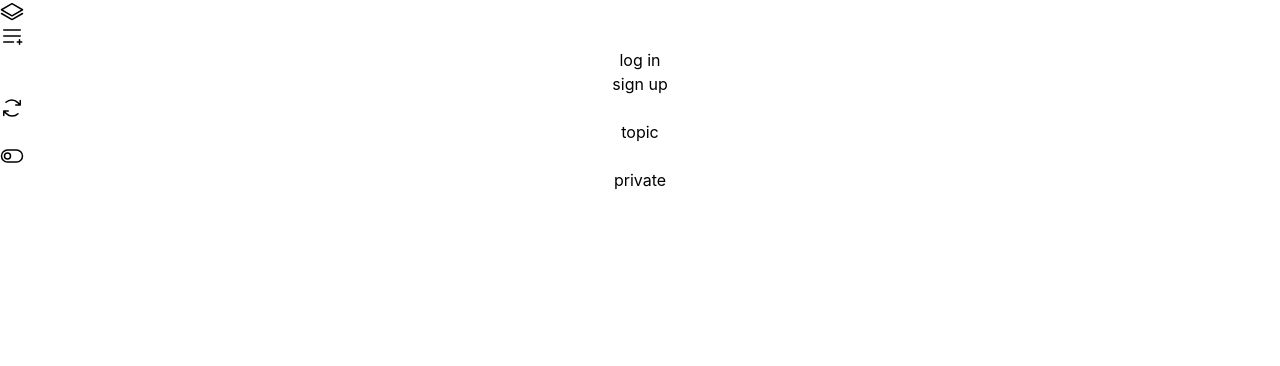
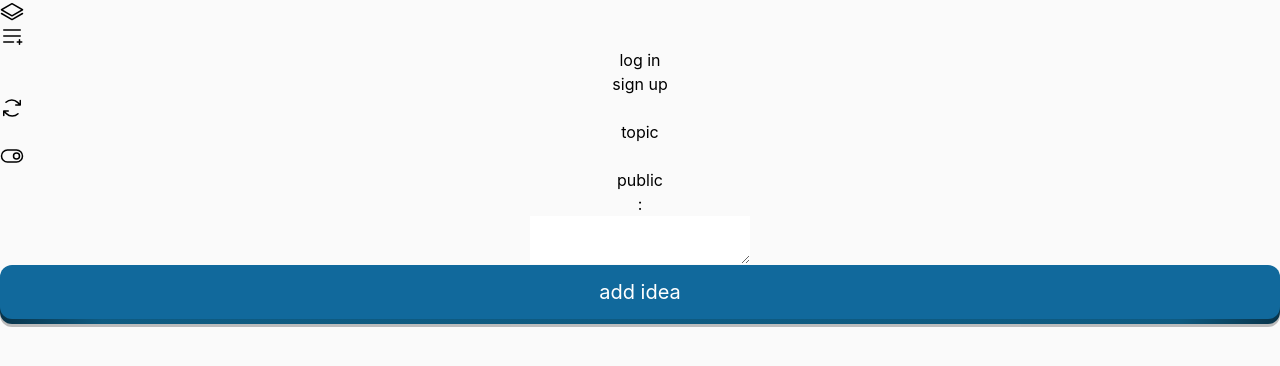
Before and after one commit to josephrmartinez/nineideasfrontend, a React (Vite) app: page / in a window 1280 px wide. Both pictures are taken after a click on the icon 12 px from the left and 156 px from the top of the page. Shown: the top 366 px of the page. Built offline with nearby package versions, Linux system fonts and the light colour scheme.

Commit message:
Refactor NewTopic and Toggle components

```diff
--- a/src/App.css
+++ b/src/App.css
@@ -1,4 +1,92 @@
 #root {
   margin: 0 auto;
   text-align: center;
+
 }
+
+
+* {
+  -webkit-tap-highlight-color: transparent;
+}
+
+.pushable {
+  position: relative;
+  border: none;
+  background: transparent;
+  padding: 0;
+  cursor: pointer;
+  outline-offset: 4px;
+  transition: filter 250ms;
+  width: 100%;
+  -webkit-tap-highlight-color: transparent;
+}
+
+
+.shadow {
+  position: absolute;
+  top: 0;
+  left: 0;
+  width: 100%;
+  height: 100%;
+  border-radius: 12px;
+  background: hsl(0deg 0% 0% / 0.25);
+  will-change: transform;
+  transform: translateY(3px);
+  transition:
+      transform 600ms cubic-bezier(.3, .7, .4, 1);
+}
+
+.edge {
+  position: absolute;
+  top: 0;
+  left: 0;
+  width: 100%;
+  height: 100%;
+  border-radius: 12px;
+  background: linear-gradient(to left,
+          hsl(200deg 80% 16%) 0%,
+          hsl(200deg 80% 28%) 8%,
+          hsl(200deg 80% 28%) 92%,
+          hsl(200deg 80% 16%) 100%);
+}
+
+.front {
+  display: block;
+  position: relative;
+  padding: 12px 42px;
+  border-radius: 12px;
+  font-size: 1.25rem;
+  color: white;
+  background: hsl(202, 80%, 34%);
+  will-change: transform;
+  transform: translateY(-5px);
+  transition:
+      transform 600ms cubic-bezier(.3, .7, .4, 1);
+}
+
+
+.pushable.active .front {
+  transform: translateY(-2px);
+  transition: transform 34ms;
+}
+
+.pushable.active .shadow {
+  transform: translateY(1px);
+  transition: transform 34ms;
+}
+
+
+.pushable:focus:not(:focus-visible) {
+  outline: none;
+}
+
+
+.pushable.complete .shadow {
+  transform: translateY(1px);
+  transition: transform 34ms;
+}
+
+.pushable.complete .front {
+  transform: translateY(-2px);
+  transition: transform 34ms;
+}
--- a/src/App.jsx
+++ b/src/App.jsx
@@ -2,13 +2,24 @@ import { useState } from 'react'
 import './App.css'
 import { ListPlus, StackSimple, ArrowsCounterClockwise, ArrowsClockwise, ToggleLeft, ToggleRight, Stack } from "@phosphor-icons/react";
 import NewTopic from './components/NewTopic';
+import VisibilityToggle from './components/VisibilityToggle';
 
 function App() {
   const [topic, setTopic] = useState('')
+  const [buttonActive, setButtonActive] = useState(false)
+  const fillWidth = 5
+
 
 
   function handleTopicUpdate(newTopic){
     setTopic(newTopic)
+  }
+
+  function handleAddIdea() {
+    setButtonActive(true)
+    setTimeout(() => {
+        setButtonActive(false);
+      }, 100);
   }
 
   return (
@@ -24,21 +35,49 @@ function App() {
         </div>
 
       </div>
-      <div className='flex flex-row w-full justify-between items-center h-14 px-4'>
-        <div className='grid grid-cols-2 items-center justify-items-center'>
-          <NewTopic getNewTopic={handleTopicUpdate} />
-          <div className='text-sm uppercase'>topic</div>
-        </div>
-        <div className='grid grid-cols-2 items-center justify-items-center'>
-          <ToggleLeft size={24} className='cursor-pointer' />
-          <div className='text-sm uppercase'>private</div>
+
+      <div className='w-96 mx-auto'>
+      <div className='flex flex-row w-full justify-between items-center h-14'>
+        <NewTopic onClick={handleTopicUpdate} />
+        <VisibilityToggle />
+      </div>
+      <div className='text-left mb-2'>
+        {topic}:
+      </div>
+
+      <textarea
+        className='w-96 h-20 mb-3 outline-none border bg-neutral-50'
+        // value={currentIdea}
+        // ref={ideaInputRef}
+        autoFocus
+        // onChange={handleIdeaInputChange}
+        // onKeyDown={checkForSubmit}
+      >
+      </textarea>
+
+
+      </div>
+      <div className='w-96 h-4 mb-4 mx-auto rounded-full border relative'>
+        <div className='absolute left-0 top-0 h-full rounded-full shadow-lg'
+          style={{ width: fillWidth, background: "linear-gradient(to bottom, #6cb00e, #005c14)", transition: "width 0.4s cubic-bezier(0.3, .15, 0.35, 1)" }}>
         </div>
       </div>
-      <div className='px-6 text-left'>
-        {topic}
+      <div className='w-80 mx-auto'>
+      <button class={`pushable ${buttonActive ? 'active' : ''}`} onClick={handleAddIdea}>
+        <span class="shadow"></span>
+        <span class="edge"></span>
+        <span class="front">
+          add idea
+        </span>
+      </button>
       </div>
 
-    </div>
+      </div>
+
+
+
+
+
   )
 }
 
--- a/src/components/NewTopic.jsx
+++ b/src/components/NewTopic.jsx
@@ -2,7 +2,7 @@ import React, { useState, useEffect } from 'react';
 import axios from 'axios';
 import { ArrowsCounterClockwise, ArrowsClockwise } from "@phosphor-icons/react";
 
-const NewTopic = ({getNewTopic}) => {
+const NewTopic = ({onClick}) => {
   const [isSpinning, setIsSpinning] = useState(false);
 
   const getNewTopicAPI = () => {
@@ -11,7 +11,7 @@ const NewTopic = ({getNewTopic}) => {
       .then((response) => {
         const topic = response.data.name;
         setTimeout(() => {
-          getNewTopic(topic); // Pass the topic back to the parent component after a 1000ms delay
+          onClick(topic); // Pass the topic back to the parent component after a 1000ms delay
         }, 300);
       })
       .catch((error) => {
@@ -26,11 +26,18 @@ const NewTopic = ({getNewTopic}) => {
   };
 
   return (
-    <ArrowsClockwise
-      size={24}
-      className={`cursor-pointer ${isSpinning ? 'animate-spin' : ''}`}
-      onClick={getNewTopicAPI}
-    />
+    <div className='flex flex-row items-center'>
+      <ArrowsClockwise
+        size={24}
+        className={`cursor-pointer mr-2 ${isSpinning ? 'animate-spin' : ''}`}
+        onClick={getNewTopicAPI}
+      />
+      <div className='text-sm uppercase select-none'>topic</div>
+    </div>
+
+
+
+
   );
 };
 
--- a/src/components/VisibilityToggle.jsx
+++ b/src/components/VisibilityToggle.jsx
@@ -10,16 +10,16 @@ const VisibilityToggle = () => {
 
 return (
 <div
-    className='grid grid-cols-2 items-center justify-items-center'
-    onClick={handleClick}>
+    className='flex flex-row items-center w-[86px] justify-between'
+    >
     {privateList ?
     <>
-    <ToggleLeft size={24} className='cursor-pointer' />
-    <div className='text-sm uppercase'>private</div>
+    <ToggleLeft size={24} className='cursor-pointer' onClick={handleClick}/>
+    <div className='text-sm uppercase select-none'>private</div>
     </>
     : <>
-    <ToggleRight size={24} className='cursor-pointer' />
-    <div className='text-sm uppercase'>public</div>
+    <ToggleRight size={24} className='cursor-pointer' onClick={handleClick}/>
+    <div className='text-sm uppercase select-none'>public</div>
     </>}
 </div>
 
--- a/src/index.css
+++ b/src/index.css
@@ -6,6 +6,7 @@
   font-family: Inter, system-ui, Avenir, Helvetica, Arial, sans-serif;
   line-height: 1.5;
   font-weight: 400;
+  background-color: #fafafa;
 
   font-synthesis: none;
   text-rendering: optimizeLegibility;
```
